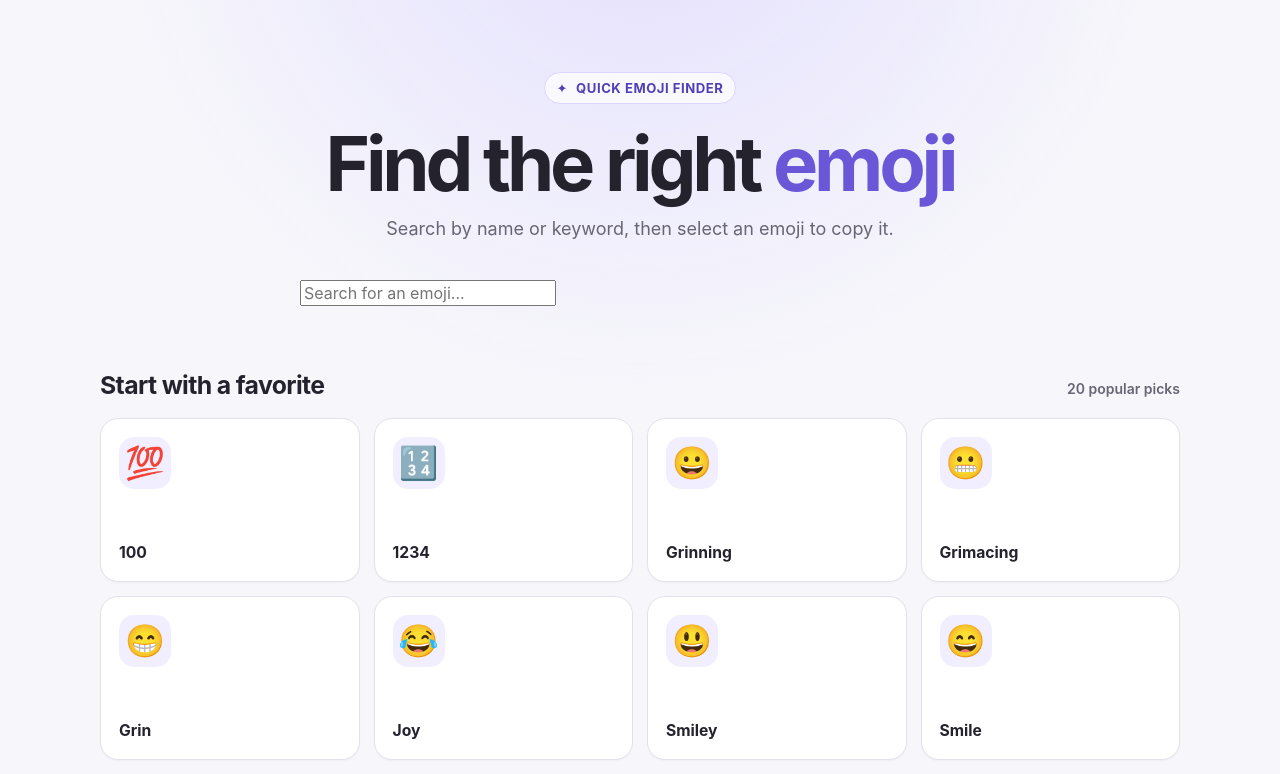
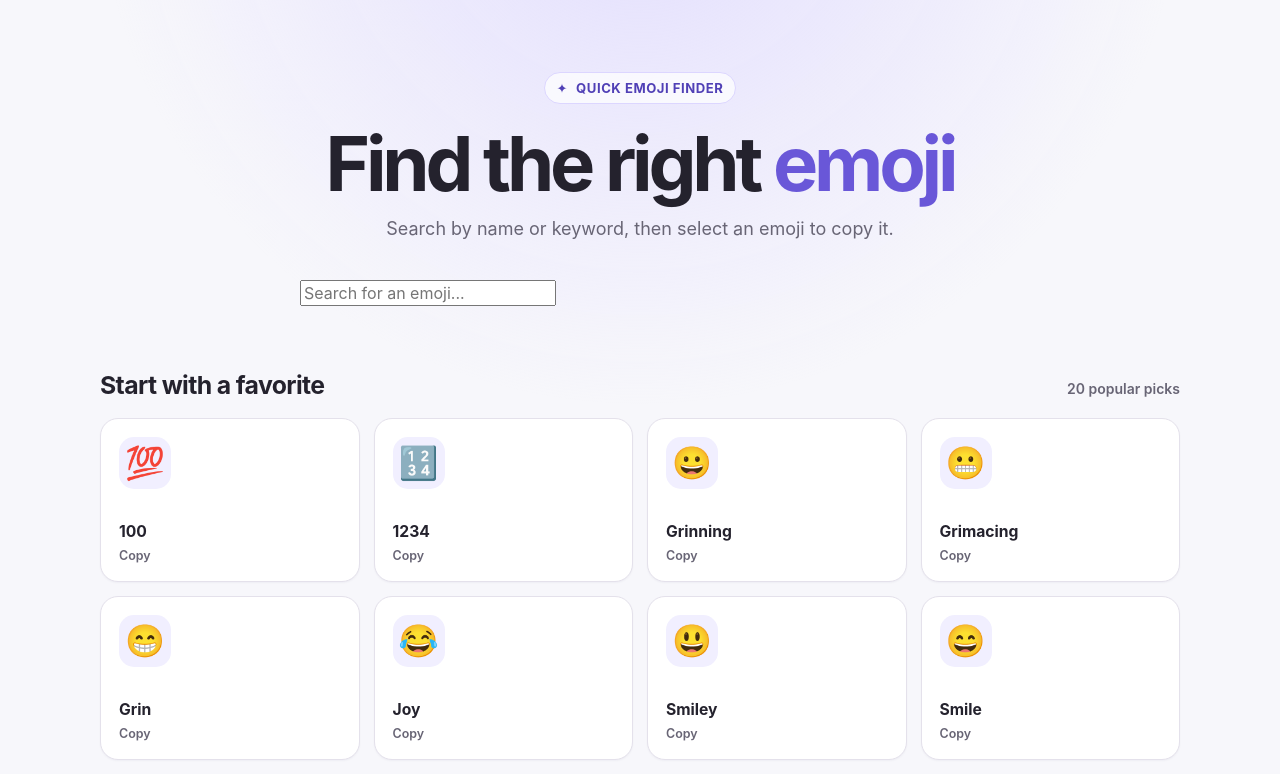
Before and after one commit to mohadesehesmaeilzadeh/emoji-search, a React (Create React App) app: page / in a window 1280 px wide. Shown: the top 774 px of the page. Built offline with nearby package versions, Linux system fonts and the light colour scheme.

Commit message:
edit: update the emoji card

```diff
--- a/src/components/EmojiCard.js
+++ b/src/components/EmojiCard.js
@@ -1,17 +1,21 @@
 function EmojiCard({ symbol, title, onClick }) {
   return (
-    <div
-      className="emoji-card"
-      onClick={() => onClick(symbol)}
-    >
-      <span className="emoji-symbol">
-        {symbol}
-      </span>
-
-      <span className="emoji-title">
-        {title}
-      </span>
-    </div>
+    <li>
+      <button
+        className="emoji-card"
+        type="button"
+        onClick={() => onClick(symbol, title)}
+        aria-label={"Copy " + title + " emoji"}
+      >
+        <span className="emoji-symbol" aria-hidden="true">
+          {symbol}
+        </span>
+        <span className="emoji-title">{title}</span>
+        <span className="copy-hint" aria-hidden="true">
+          Copy
+        </span>
+      </button>
+    </li>
   );
 }
 
```
